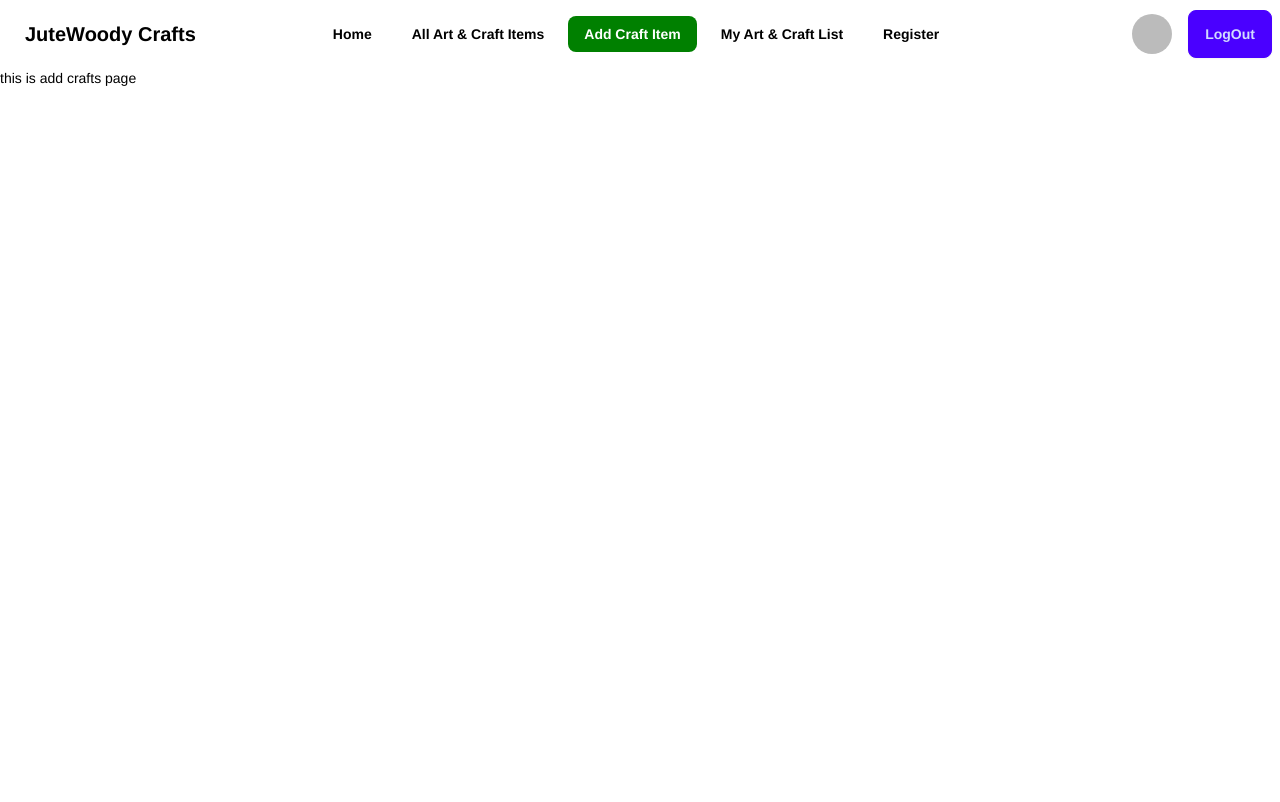
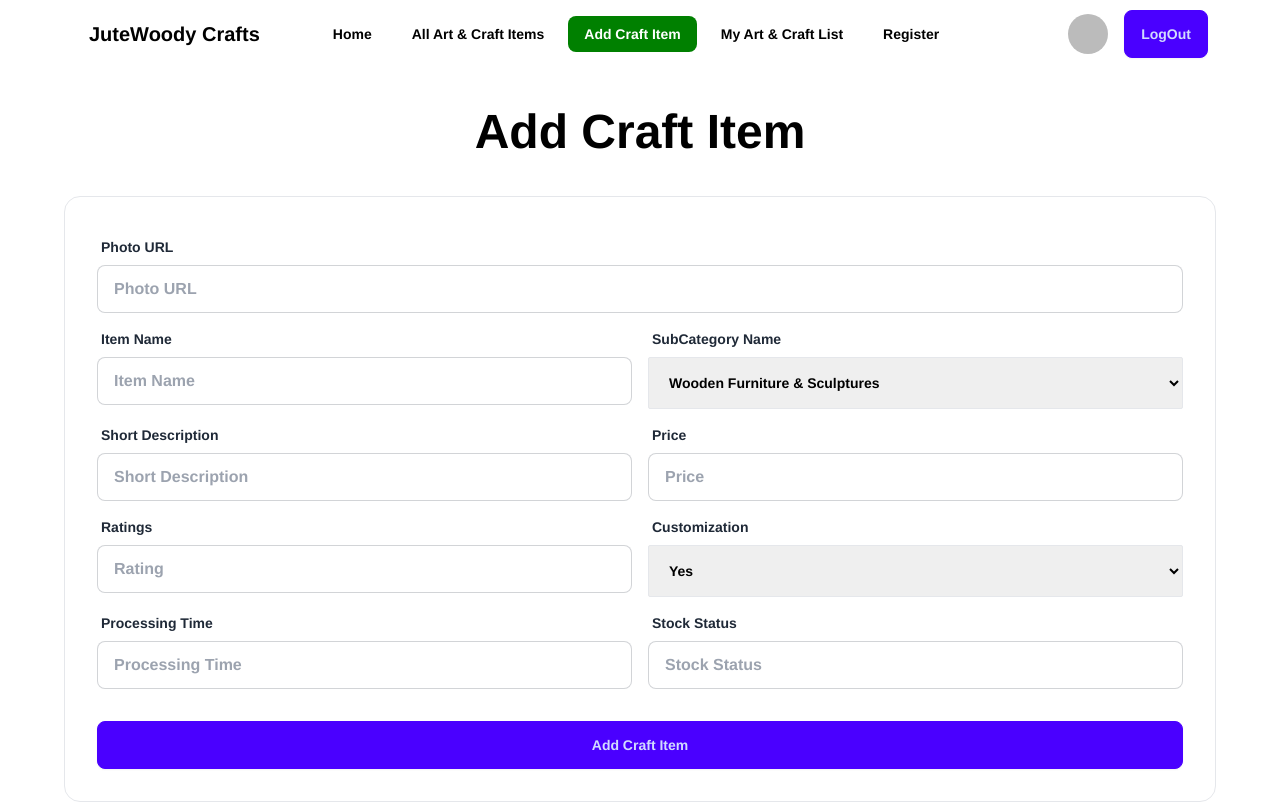
Before and after one commit to miasumon-ru/jutewoody-client-side, a React (Vite) app: page /craftsAdd in a window 1280 px wide. Built offline with nearby package versions, Linux system fonts and the light colour scheme; no server answers; sample sign-in values are in the browser's storage.

Commit message:
completed addCraftItem Page and fetch the api to send the userData to the server

```diff
--- a/src/components/Navbar.jsx
+++ b/src/components/Navbar.jsx
@@ -133,7 +133,7 @@ const Navbar = () => {
                         <div className="flex flex-row gap-4 items-center">
 
 
-                            <a data-tooltip-id="my-tooltip" data-tooltip-content={user?.displayName || user?.reloadUserInfo?.providerUserInfo[0]?.screenName}>
+                            <a data-tooltip-id="my-tooltip" data-tooltip-content={user?.displayName || user?.reloadUserInfo?.providerUserInfo[0]?.screenName} >
                                 <img className="w-10 h-10 rounded-full" src={user?.photoURL} alt="userImage" />
                             </a>
 
--- a/src/layout/MainLayout.jsx
+++ b/src/layout/MainLayout.jsx
@@ -5,7 +5,7 @@ import Navbar from "../components/Navbar";
 
 const MainLayout = () => {
     return (
-        <div>
+        <div className="max-w-6xl mx-auto" >
 
             <Navbar></Navbar>
 
--- a/src/pages/CraftsAdd.jsx
+++ b/src/pages/CraftsAdd.jsx
@@ -1,9 +1,176 @@
+import { useContext } from "react";
+import { useForm } from "react-hook-form"
+import { AuthContext } from "../providers/AuthProvider";
+
+// image links
+
+/**
+ *
+ * https://i.postimg.cc/1XP9SP8k/wood-desk.jpg
+ * https://i.postimg.cc/tCYcgwFw/wood-necklace.jpg
+ * https://i.postimg.cc/C5Ws5Pgp/wood-spoon.jpg
+ * https://i.postimg.cc/z3ZT8yCJ/jute-hangings.jpg
+ * https://i.postimg.cc/05JWRDx1/jute-bags.jpg
+ * https://i.postimg.cc/15hW9X5n/jute-earrings.jpg
+ *
+ */
+
+const CraftsAdd = () => {
+
+    // from AuthProvider
+
+    const {user} = useContext(AuthContext)
+
+    const userEmail = user?.email
+    const userName = user?.displayName || user?.reloadUserInfo?.providerUserInfo[0]?.screenName
+
+    console.log(userEmail, userName)
+    // from react hook form
+
+    const {
+        register,
+        handleSubmit
+
+    } = useForm()
 
 
-const CraftsAdd = () => {
+    // handleAdd Craft
+
+    const handleAddCraft = (data) => {
+
+
+        const  {photoURL, itemName, subCategoryName, shortDescription, price, rating, customization, processingTime, stockStatus  } = data
+
+
+        const newCraftItem = {photoURL, itemName, subCategoryName, shortDescription, price, rating, customization, processingTime, stockStatus, userEmail, userName }
+
+        console.log(newCraftItem)
+
+        // fetch the addCratItem Api
+
+        fetch("http://localhost:5000/addCraftItem", {
+            method: "POST",
+            headers : {
+                "content-type" : "application/json"
+            },
+            body : JSON.stringify(newCraftItem)
+        })
+        .then(res => res.json())
+        .then(data => console.log(data))
+
+    }
+
+
+
     return (
-        <div>
-            <h1>this is add crafts page</h1>
+
+        <div className="">
+            <div className="flex-col ">
+                <div className="text-center lg:text-left">
+                    <h1 className="text-5xl font-bold text-center my-10"> Add Craft Item </h1>
+
+                </div>
+                <div className="card shrink-0 w-full  border bg-base-100">
+                    <form onSubmit={handleSubmit(handleAddCraft)} className="card-body font-bold">
+
+
+
+
+                        <div className="form-control w-full  ">
+                            <label className="label">
+                                <span className="label-text"> Photo URL</span>
+                            </label>
+                            <input type="text"  {...register("photoURL")} placeholder="Photo URL" className="input input-bordered w-full" required />
+                        </div>
+
+                        <div className="md:flex md:flex-row gap-4 w-full " >
+                            <div className="form-control w-full">
+                                <label className="label">
+                                    <span className="label-text">Item Name</span>
+                                </label>
+                                <input type="text"  {...register("itemName")} placeholder="Item Name" className="input input-bordered" required />
+                            </div>
+
+                            <div className="form-control w-full">
+                                <label className="label">
+                                    <span className="label-text"> SubCategory Name </span>
+                                </label>
+                                <select className="border p-4 rounded-sm w-full " {...register("subCategoryName")}>
+                                    <option value="Wooden Furniture & Sculptures">Wooden Furniture & Sculptures</option>
+                                    <option value="Wooden Home Decor">Wooden Home Decor</option>
+                                    <option value="Wooden Utensils and Kitchenware">Wooden Utensils and Kitchenware</option>
+                                    <option value="Jute Home Decor">Jute Home Decor</option>
+                                    <option value="Jute Kitchenware & utensils">Jute Kitchenware & utensils </option>
+                                    <option value="Jute and wooden jwellery">Jute and wooden jwellery</option>
+                                </select>
+
+                            </div>
+                        </div>
+
+
+                        <div className="md:flex md:flex-row gap-4 w-full " >
+
+                            <div className="form-control w-full">
+                                <label className="label">
+                                    <span className="label-text">Short Description</span>
+                                </label>
+                                <input type="text"  {...register("shortDescription")} placeholder="Short Description" className="input input-bordered" required />
+                            </div>
+
+                            <div className="form-control w-full ">
+                                <label className="label">
+                                    <span className="label-text">Price</span>
+                                </label>
+                                <input type="text"  {...register("price")} placeholder="Price" className="input input-bordered" required />
+                            </div>
+                        </div>
+
+
+                        <div className="md:flex md:flex-row gap-4 w-full " >
+                            <div className="form-control w-full">
+                                <label className="label">
+                                    <span className="label-text">Ratings</span>
+                                </label>
+                                <input type="text"  {...register("rating")} placeholder="Rating" className="input input-bordered" required />
+                            </div>
+
+                            <div className="form-control w-full">
+                                <label className="label">
+                                    <span className="label-text"> Customization </span>
+                                </label>
+                                <select className="border p-4 rounded-sm  " {...register("customization")}>
+                                    <option value="Yes">Yes</option>
+                                    <option value="No">No</option>
+                                </select>
+
+                            </div>
+                        </div>
+
+
+                        <div className="md:flex md:flex-row gap-4 w-full ">
+                            <div className="form-control w-full">
+                                <label className="label">
+                                    <span className="label-text">Processing Time</span>
+                                </label>
+                                <input type="text"  {...register("processingTime")} placeholder="Processing Time" className="input input-bordered" required />
+                            </div>
+
+                            <div className="form-control w-full ">
+                                <label className="label">
+                                    <span className="label-text">Stock Status</span>
+                                </label>
+                                <input type="text"  {...register("stockStatus")} placeholder="Stock Status" className="input input-bordered" required />
+                            </div>
+                        </div>
+
+
+
+                        <div className="form-control mt-6">
+                            <button className="btn btn-primary">Add Craft Item</button>
+                        </div>
+                    </form>
+                </div>
+            </div>
         </div>
     );
 };
```
